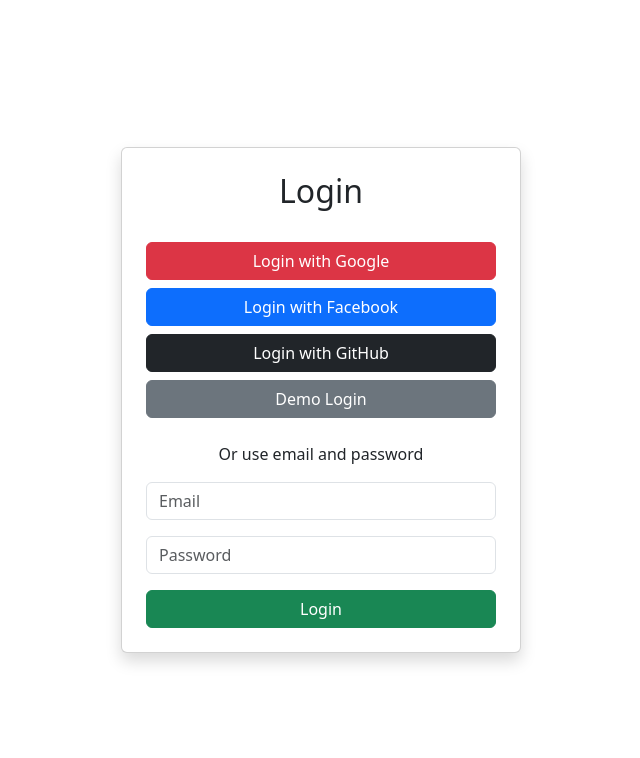
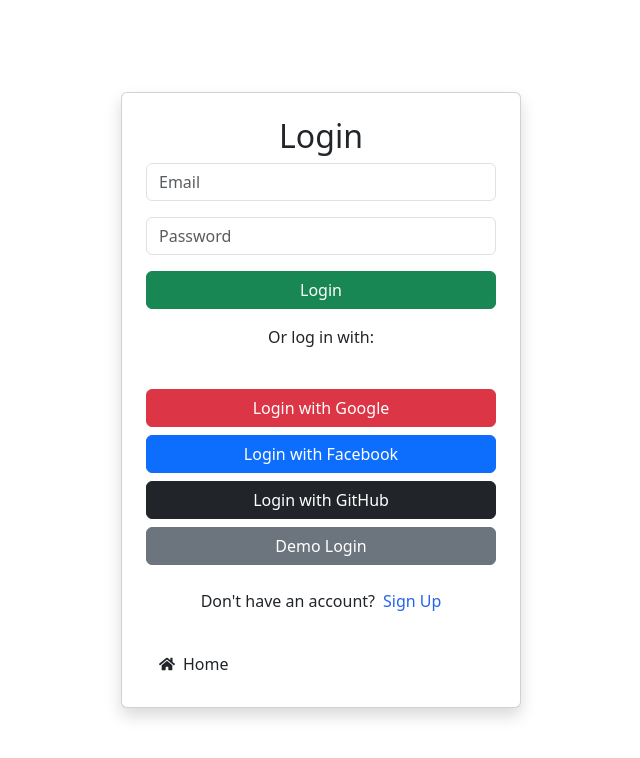
Before and after one commit to ThaGreatFikshun/sil-frontend, a React (Create React App) app: page /login in a window 1280 px wide. Shown: the top 758 px of the page, without its empty margins (319-959 px from the left). Built offline with nearby package versions, Linux system fonts and the light colour scheme; no server answers.

Commit message:
Update authentication components and context

```diff
--- a/src/components/Auth/Login.js
+++ b/src/components/Auth/Login.js
@@ -6,6 +6,7 @@
 import { signInWithEmailAndPassword, signInWithPopup } from 'firebase/auth';
 import { useNavigate } from 'react-router-dom';
 import 'bootstrap/dist/css/bootstrap.min.css';
+import { FaHome } from 'react-icons/fa'; // Importing home icon
 
 const Login = () => {
     const { demoLogin } = useContext(AuthContext);
@@ -58,21 +59,8 @@
             <div className="card p-4 shadow" style={{ maxWidth: '400px', width: '100%' }}>
                 <h2 className="text-center">Login</h2>
                 {error && <div className="alert alert-danger mt-3">{error}</div>}
-                <div className="mt-4">
-                    <button className="btn btn-danger w-100 mb-2" onClick={() => handleSocialLogin(providerGoogle)}>
-                        Login with Google
-                    </button>
-                    <button className="btn btn-primary w-100 mb-2" onClick={() => handleSocialLogin(providerFacebook)}>
-                        Login with Facebook
-                    </button>
-                    <button className="btn btn-dark w-100 mb-2" onClick={() => handleSocialLogin(providerGithub)}>
-                        Login with GitHub
-                    </button>
-                    <button className="btn btn-secondary w-100 mb-2" onClick={demoLogin}>
-                        Demo Login
-                    </button>
-                </div>
-                <p className="text-center mt-3">Or use email and password</p>
+
+                {/* Email and Password Form */}
                 <form onSubmit={handleLogin}>
                     <div className="mb-3">
                         <input
@@ -96,6 +84,45 @@
                     </div>
                     <button type="submit" className="btn btn-success w-100">Login</button>
                 </form>
+
+                <p className="text-center mt-3">Or log in with:</p>
+
+                {/* Social Login Buttons */}
+                <div className="mt-4">
+                    <button className="btn btn-danger w-100 mb-2" onClick={() => handleSocialLogin(providerGoogle)}>
+                        Login with Google
+                    </button>
+                    <button className="btn btn-primary w-100 mb-2" onClick={() => handleSocialLogin(providerFacebook)}>
+                        Login with Facebook
+                    </button>
+                    <button className="btn btn-dark w-100 mb-2" onClick={() => handleSocialLogin(providerGithub)}>
+                        Login with GitHub
+                    </button>
+                    <button className="btn btn-secondary w-100 mb-2" onClick={demoLogin}>
+                        Demo Login
+                    </button>
+                </div>
+
+                <p className="text-center mt-3">
+                    Don't have an account?
+                    <button
+                        className="text-blue-600 hover:underline focus:outline-none no-underline ml-2" // Added margin-left for spacing
+                        onClick={() => navigate('/signup')}
+                    >
+                        Sign Up
+                    </button>
+                </p>
+
+                {/* Navigation to landing page */}
+                <div className="text-center mt-3">
+                    <button
+                        className="btn text-blue-600 d-flex align-items-center" // Removed btn-link to eliminate text decoration
+                        onClick={() => navigate('/')} // Navigate to the landing page
+                    >
+                        <FaHome className="me-2" /> {/* Home icon */}
+                        Home
+                    </button>
+                </div>
             </div>
         </div>
     );
--- a/src/components/Auth/Signup.js
+++ b/src/components/Auth/Signup.js
@@ -2,10 +2,11 @@
 
 import React, { useContext, useState } from 'react';
 import { AuthContext } from '../../context/AuthContext';
-import { useNavigate } from 'react-router-dom'; // Use useNavigate instead of useHistory
+import { useNavigate } from 'react-router-dom';
 import 'bootstrap/dist/css/bootstrap.min.css';
 import { signInWithPopup } from 'firebase/auth';
-import { auth, providerGoogle, providerFacebook, providerGithub } from '../../firebase'; // Ensure correct imports
+import { auth, providerGoogle, providerFacebook, providerGithub } from '../../firebase';
+import { FaHome } from 'react-icons/fa'; // Importing home icon
 
 const Signup = () => {
     const { signupWithEmail } = useContext(AuthContext);
@@ -27,41 +28,23 @@
         }
     };
 
-    const handleGoogleSignup = async () => {
+    const handleSocialSignup = async (provider) => {
         try {
-            await signInWithPopup(auth, providerGoogle);
+            await signInWithPopup(auth, provider);
             navigate('/login'); // Redirect on successful signup
         } catch (error) {
             setError(error.message); // Set error message if signup fails
-            console.error("Google signup failed:", error.message);
-        }
-    };
-
-    const handleFacebookSignup = async () => {
-        try {
-            await signInWithPopup(auth, providerFacebook);
-            navigate('/login'); // Redirect on successful signup
-        } catch (error) {
-            setError(error.message); // Set error message if signup fails
-            console.error("Facebook signup failed:", error.message);
-        }
-    };
-
-    const handleGithubSignup = async () => {
-        try {
-            await signInWithPopup(auth, providerGithub);
-            navigate('/login'); // Redirect on successful signup
-        } catch (error) {
-            setError(error.message); // Set error message if signup fails
-            console.error("GitHub signup failed:", error.message);
+            console.error(`${provider.providerId} signup failed:`, error.message);
         }
     };
 
     return (
         <div className="container d-flex align-items-center justify-content-center min-vh-100">
-            <div className="card p-4 shadow">
+            <div className="card p-4 shadow" style={{ maxWidth: '400px', width: '100%' }}>
                 <h2 className="text-center">Signup</h2>
                 {error && <div className="alert alert-danger">{error}</div>} {/* Display error message */}
+
+                {/* Email and Password Form */}
                 <form onSubmit={handleSignup}>
                     <div className="mb-3">
                         <input
@@ -85,17 +68,43 @@
                     </div>
                     <button type="submit" className="btn btn-success w-100">Sign Up</button>
                 </form>
+
+                <p className="text-center mt-3">Or sign up with:</p>
+
+                {/* Social Signup Buttons */}
                 <div className="mt-3">
-                    <button className="btn btn-danger w-100 mb-2" onClick={handleGoogleSignup}>
+                    <button className="btn btn-danger w-100 mb-2" onClick={() => handleSocialSignup(providerGoogle)}>
                         Sign Up with Google
                     </button>
-                    <button className="btn btn-primary w-100 mb-2" onClick={handleFacebookSignup}>
+                    <button className="btn btn-primary w-100 mb-2" onClick={() => handleSocialSignup(providerFacebook)}>
                         Sign Up with Facebook
                     </button>
-                    <button className="btn btn-dark w-100 mb-2" onClick={handleGithubSignup}>
+                    <button className="btn btn-dark w-100 mb-2" onClick={() => handleSocialSignup(providerGithub)}>
                         Sign Up with GitHub
                     </button>
                 </div>
+
+                <p className="text-center mt-3">
+                    Already have an account?
+                    <button
+                        className="text-blue-600 hover:underline focus:outline-none no-underline ml-2" // Added margin-left for spacing
+                        onClick={() => navigate('/login')}
+                    >
+                        Login
+                    </button>
+                </p>
+
+               {/* Navigation to landing page */}
+                <div className="text-center mt-3">
+                    <button
+                        className="btn text-blue-600 d-flex align-items-center" // Removed btn-link to eliminate text decoration
+                        onClick={() => navigate('/')} // Navigate to the landing page
+                    >
+                        <FaHome className="me-2" /> {/* Home icon */}
+                        Home
+                    </button>
+                </div>
+
             </div>
         </div>
     );
--- a/src/context/AuthContext.js
+++ b/src/context/AuthContext.js
@@ -55,7 +55,7 @@
         try {
             const { email, password } = demoCredentials;
             await signInWithEmailAndPassword(auth, email, password);
-            setCurrentUser({ email }); // Adjust to set the full user object if needed
+            setCurrentUser({ email }); // Set full user object if needed
         } catch (error) {
             console.error("Demo login failed:", error.message);
             alert("Demo login failed: " + error.message); // User feedback
```
